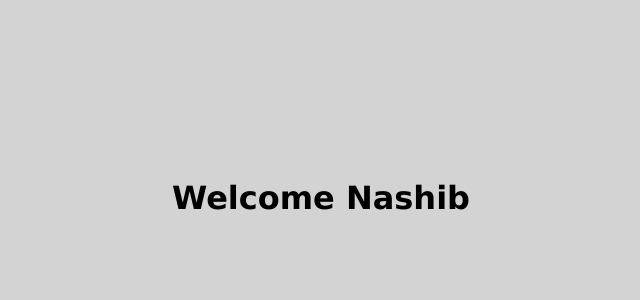
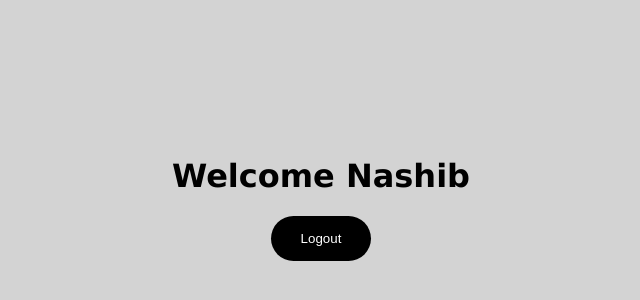
Before and after one commit to NashibJr/localStorageAuth, a plain HTML site: page src/home/home.html in a window 1280 px wide. Shown: the part 202-502 px from the top of the page, without its empty margins (319-959 px from the left). Drawn offline with Linux system fonts and the light colour scheme.

Commit message:
Feat: Added the logout functionality

```diff
--- a/src/home/home.html
+++ b/src/home/home.html
@@ -9,8 +9,16 @@
     </style>
   </head>
   <body>
-    <main>
+    <main
+      style="
+        display: flex;
+        flex-direction: column;
+        justify-content: center;
+        align-items: center;
+      "
+    >
       <h1>Welcome <span id="user">Nashib</span></h1>
+      <button id="logoutbtn">Logout</button>
     </main>
     <script src="../js/index.js"></script>
   </body>
--- a/src/js/index.js
+++ b/src/js/index.js
@@ -125,4 +125,9 @@ if (pathname !== "/src/home/home.html") {
 if (pathname === "/src/home/home.html") {
   const loggedInUser = JSON.parse(localStorage.getItem("loggedInUser"));
   document.getElementById("user").innerHTML = loggedInUser.username;
+
+  document.getElementById("logoutbtn").addEventListener("click", () => {
+    localStorage.removeItem("loggedInUser");
+    window.location.href = "/src/index.html";
+  });
 }
--- a/src/styles/styles.css
+++ b/src/styles/styles.css
@@ -65,7 +65,7 @@ form div span {
   cursor: pointer;
 }
 
-form button {
+button {
   padding: 15px;
   color: #fff;
   background-color: #000;
```
